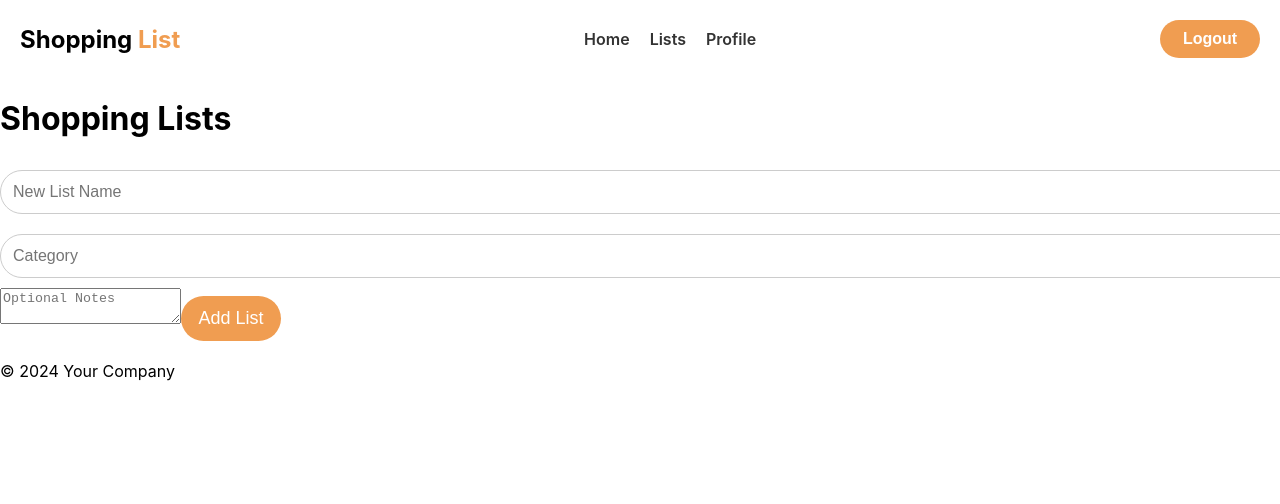
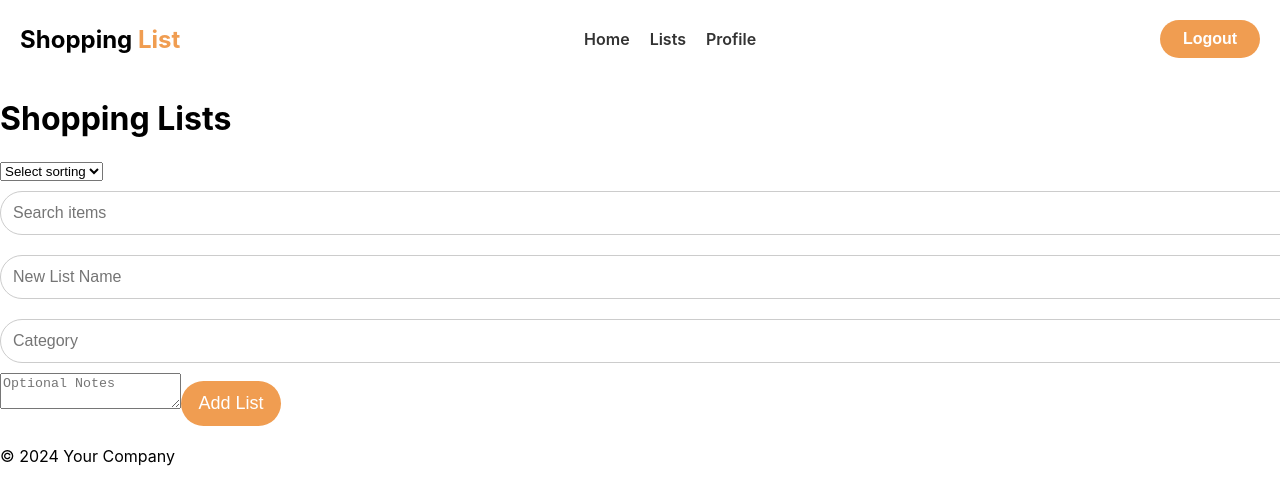
Before and after one commit to Yolanda-landii/Shopping-App, a React (Create React App) app: page /home in a window 1280 px wide. Shown: the top 504 px of the page. Built offline with nearby package versions, Linux system fonts and the light colour scheme; sample sign-in values are in the browser's storage.

Commit message:
new updated

```diff
--- a/db.json
+++ b/db.json
@@ -11,12 +11,6 @@
     }
   ],
   "shoppingLists": [
-    {
-      "id": 1724919264114,
-      "name": "Grocery",
-      "category": "Food",
-      "notes": "statch only",
-      "items": []
-    }
+
   ]
 }
--- a/src/components/ShoppingList/AddItem.jsx
+++ b/src/components/ShoppingList/AddItem.jsx
@@ -36,18 +36,18 @@ export default function AddItem({ loadItems, listId }) {
     const newItem = {
       id: Date.now(),
       ...item,
-      imageUrl: item.image ? URL.createObjectURL(item.image) : null // Handle image preview URL
+      imageUrl: item.image ? URL.createObjectURL(item.image) : null
     };
 
     addItemToList(listId, newItem);
-    loadItems();  // Reload the updated list after adding the item
+    loadItems();
     setItem({
       name: '',
       quantity: '',
       notes: '',
       category: '',
       image: null,
-    });  // Clear the form
+    });
   };
 
   return (
@@ -75,14 +75,14 @@ export default function AddItem({ loadItems, listId }) {
         onChange={handleChange}
         placeholder="Notes"
       />
-      {/* <input
+       <input
         type="text"
         name="category"
         value={item.category}
         onChange={handleChange}
         placeholder="Category"
         required
-      /> */}
+      />
       <input
         type="file"
         name="image"
--- a/src/pages/HomePage.js
+++ b/src/pages/HomePage.js
@@ -1,12 +1,12 @@
 import React, { useState, useEffect } from 'react';
 import { useDispatch, useSelector } from 'react-redux';
+import { useNavigate, useSearchParams } from 'react-router-dom';
 import { setLists, addList, updateList, deleteList, updateItem, deleteItem } from '../redux/reduxSlices/shoppingListSlice';
 import {
   fetchShoppingLists,
   addShoppingList,
   updateShoppingList,
   deleteShoppingList,
-
   updateItemInList,
   deleteItemFromList
 } from '../utils/localStorage';
@@ -22,14 +22,30 @@ const HomePage = () => {
   const [editListName, setEditListName] = useState('');
   const [editCategory, setEditCategory] = useState('');
   const [editNotes, setEditNotes] = useState('');
+  const [searchQuery, setSearchQuery] = useState('');
 
   const lists = useSelector(state => state.shoppingList.lists);
   const dispatch = useDispatch();
+  const navigate = useNavigate();
+  const [searchParams] = useSearchParams();
+  const sort = searchParams.get('sort');
+  const query = searchParams.get('search');
 
   useEffect(() => {
     const loadedLists = fetchShoppingLists();
     dispatch(setLists(loadedLists));
   }, [dispatch]);
+
+  useEffect(() => {
+
+    if (sort) {
+
+    }
+  }, [sort]);
+
+  useEffect(() => {
+    setSearchQuery(query || '');
+  }, [query]);
 
   const handleAddList = (e) => {
     e.preventDefault();
@@ -67,7 +83,6 @@ const HomePage = () => {
     dispatch(deleteList(listId));
   };
 
-
   const handleEditItem = (listId, itemId, updatedItem) => {
     updateItemInList(listId, itemId, updatedItem);
     dispatch(updateItem({ listId, itemId, updatedItem }));
@@ -78,16 +93,43 @@ const HomePage = () => {
     dispatch(deleteItem({ listId, itemId }));
   };
 
-  // Define loadItems to reload the list of items
   const loadItems = () => {
     const updatedLists = fetchShoppingLists();
     dispatch(setLists(updatedLists));
   };
 
+  const handleSortChange = (sortBy) => {
+    navigate(`?sort=${sortBy}&search=${searchQuery}`);
+  };
+
+  const handleSearchChange = (e) => {
+    const searchValue = e.target.value;
+    setSearchQuery(searchValue);
+    navigate(`?sort=${sort}&search=${searchValue}`);
+  };
+
+  // Filter lists based on search query
+  const filteredLists = lists.filter(list =>
+    list.name.toLowerCase().includes(searchQuery.toLowerCase()) ||
+    list.items.some(item => item.name.toLowerCase().includes(searchQuery.toLowerCase()))
+  );
+
   return (
     <div className="home-page">
       <h1>Shopping Lists</h1>
       <form onSubmit={handleAddList}>
+      <select onChange={(e) => handleSortChange(e.target.value)} defaultValue="">
+        <option value="">Select sorting</option>
+        <option value="name">Name</option>
+        <option value="category">Category</option>
+        <option value="date">Date added</option>
+      </select>
+      <input
+        type="text"
+        value={searchQuery}
+        onChange={handleSearchChange}
+        placeholder="Search items"
+      />
         <input
           type="text"
           value={newListName}
@@ -109,7 +151,7 @@ const HomePage = () => {
         <button type="submit">Add List</button>
       </form>
       <div className="lists-container">
-        {lists.map(list => (
+        {filteredLists.map(list => (
           <div key={list.id} className="shopping-list">
             {editingList === list.id ? (
               <div>
--- a/src/utils/localStorage.js
+++ b/src/utils/localStorage.js
@@ -1,4 +1,4 @@
-// localStorage.js
+
 
 const getData = (key) => {
   const data = localStorage.getItem(key);
@@ -9,7 +9,6 @@ const setData = (key, data) => {
   localStorage.setItem(key, JSON.stringify(data));
 };
 
-// User operations
 export const addUser = (user) => {
   const users = getData('users');
   users.push(user);
@@ -29,7 +28,6 @@ export const updateUser = (id, updatedUser) => {
   }
 };
 
-// Shopping list operations
 export const fetchShoppingLists = () => {
   return getData('shoppingLists');
 };
```
